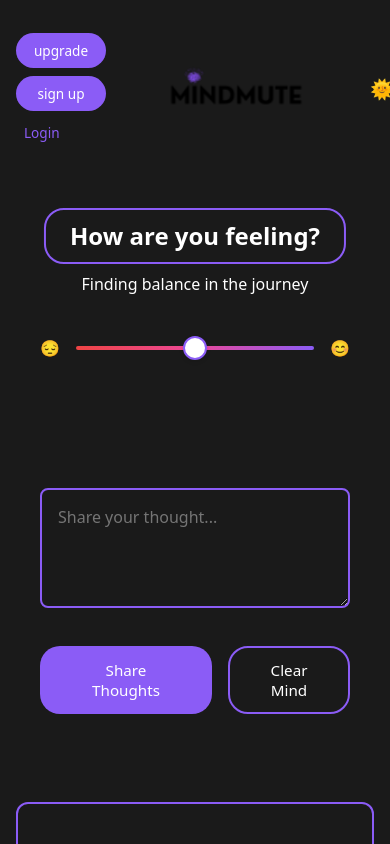
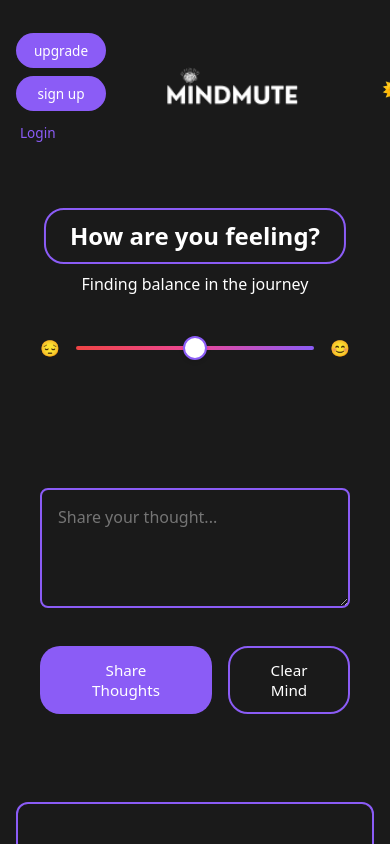
Before and after one commit to fahadbash1r/Mindmute, a React (Vite) app: page / in a window 390 px wide. Shown: the top 844 px of the page. Built offline with nearby package versions, Linux system fonts and the light colour scheme.

Commit message:
Fix header layout issues: logo placement, mode switcher, and responsive spacing

```diff
--- a/src/App.css
+++ b/src/App.css
@@ -73,12 +73,12 @@ header {
   width: 100%;
   max-width: 1400px;
   margin: 0 auto;
-  padding: 1rem 2rem;
+  padding: 1.5rem 2rem;
   display: grid;
   grid-template-columns: auto 1fr auto;
   align-items: center;
   gap: 2rem;
-  background: var(--bg);
+  position: relative;
 }
 
 .light header {
@@ -93,21 +93,21 @@ header {
   text-align: center;
   display: flex;
   align-items: center;
-  gap: 0.5rem;
   justify-self: center;
 }
 
 .logo img {
-  height: 60px;
+  height: 65px;
   width: auto;
+  transition: height 0.3s ease;
 }
 
 .logo.dark img {
-  filter: none;
+  filter: brightness(0) invert(1); /* Makes logo white in dark mode */
 }
 
 .logo.light img {
-  filter: none;
+  filter: brightness(0); /* Makes logo black in light mode */
 }
 
 .logo h1 {
@@ -162,6 +162,9 @@ header {
   cursor: pointer;
   color: inherit;
   font-size: 1.2rem;
+  display: flex;
+  align-items: center;
+  justify-content: center;
 }
 
 .menu-button {
@@ -635,45 +638,42 @@ main {
   header {
     padding: 1rem;
     grid-template-columns: auto 1fr auto;
-    gap: 1rem;
+    gap: 0.75rem;
   }
 
   .auth-buttons {
     flex-direction: column;
     align-items: flex-start;
     gap: 0.5rem;
+    min-width: 90px;
   }
 
   .upgrade-btn, .sign-up-btn {
     padding: 0.5rem 1rem;
     font-size: 0.85rem;
-    min-width: 90px;
+    width: 100%;
     text-align: center;
   }
 
   .login-btn {
     font-size: 0.85rem;
     margin-top: 0.25rem;
-    margin-left: 0.5rem;
+    margin-left: 0.25rem;
   }
 
   .logo {
-    justify-self: center;
-    margin: 0 auto;
+    margin-left: -1rem; /* Brings logo closer to buttons */
   }
 
   .logo img {
     height: 45px;
-    width: auto;
   }
 
   .mode-switcher {
-    justify-self: end;
     font-size: 1.2rem;
-    padding: 0.25rem;
-    margin-right: 0.5rem;
+    padding: 0.5rem;
+    margin-right: -0.5rem; /* Ensures it doesn't overflow */
     position: relative;
-    right: 0;
   }
 
   .emotion-section {
@@ -801,9 +801,23 @@ main {
 
 /* Desktop styles */
 @media (min-width: 769px) {
-  .logo img {
-    height: 45px;
-    width: auto;
+  header {
+    padding: 1.5rem 3rem;
+    gap: 3rem;
+  }
+
+  .auth-buttons {
+    gap: 1.25rem;
+  }
+
+  .upgrade-btn, .sign-up-btn {
+    padding: 0.75rem 2rem;
+  }
+
+  .logo {
+    transform: translateX(-50%);
+    left: 50%;
+    position: absolute;
   }
 }
 
```
